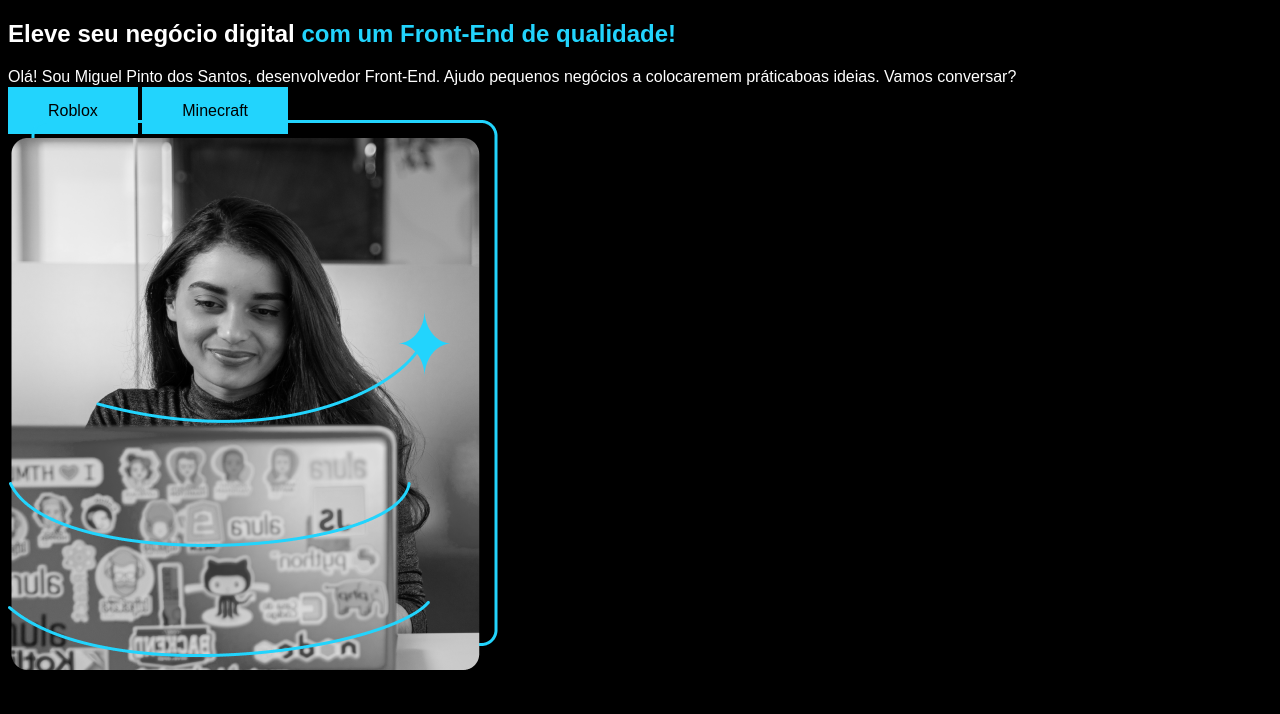
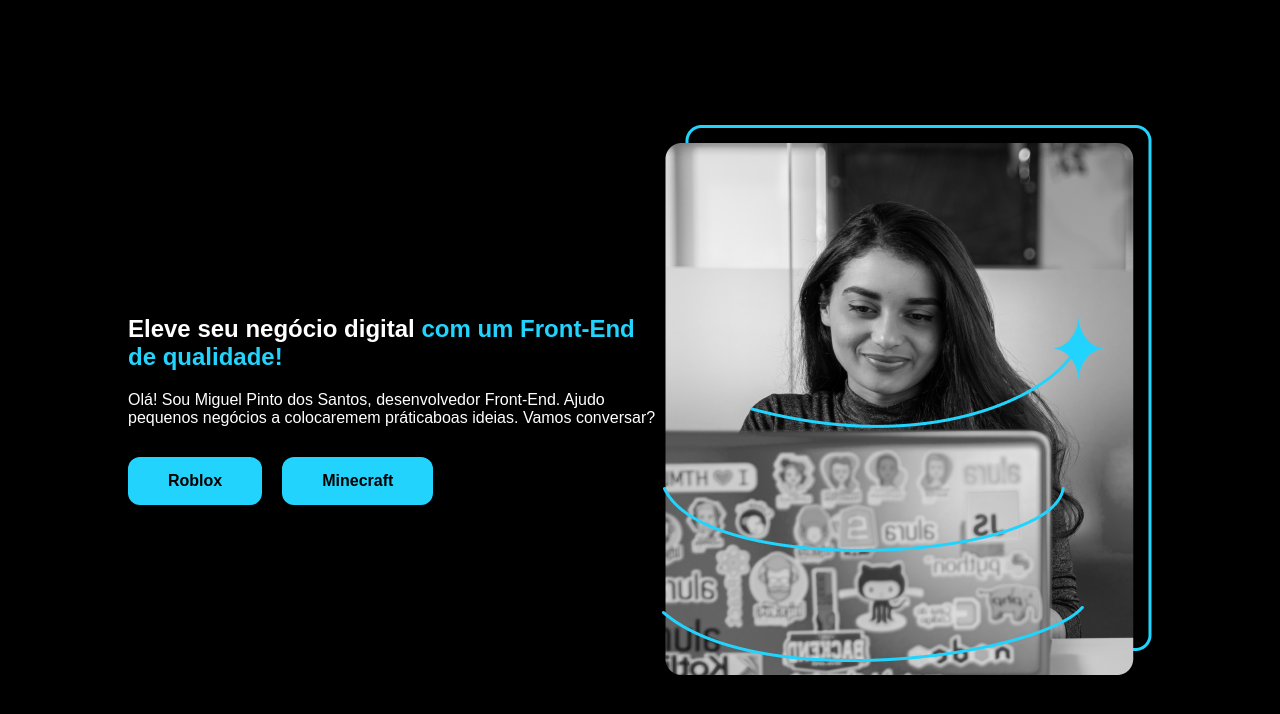
Before and after one commit to khauelopessouza-web/2DS-meuPortifolio, a plain HTML site: page 2DS-meuPortifolio-main/index.html in a window 1280 px wide. Drawn offline with Linux system fonts and the light colour scheme.

Commit message:
atualizado

```diff
--- a/2DS-meuPortifolio-main/style.css
+++ b/2DS-meuPortifolio-main/style.css
@@ -2,10 +2,32 @@ body{
     background-color: #000;
     color: #fff;
     font-family: sans-serif;
+
+    height: 100vh;
+    display: flex;
+    align-items: center;
+    justify-content: center;
+
+    margin: 0px;
+    padding: 0px;
+    box-sizing: border-box;
+}
+
+.container{
+    display: flex;
+    align-items: center;
+    justify-content: center;
+    width: 80%;
 }
 
 .destaque{
     color: #22d4fd;
+}
+
+.botoes{
+    margin-top: 30px;
+    display: flex;
+    gap: 20px;
 }
 
 .botoes a{
@@ -13,4 +35,6 @@ body{
     color: #000;
     text-decoration: none;
     padding: 15px 40px;
+    font-weight: bold;
+    border-radius: 12px;
 }
```
